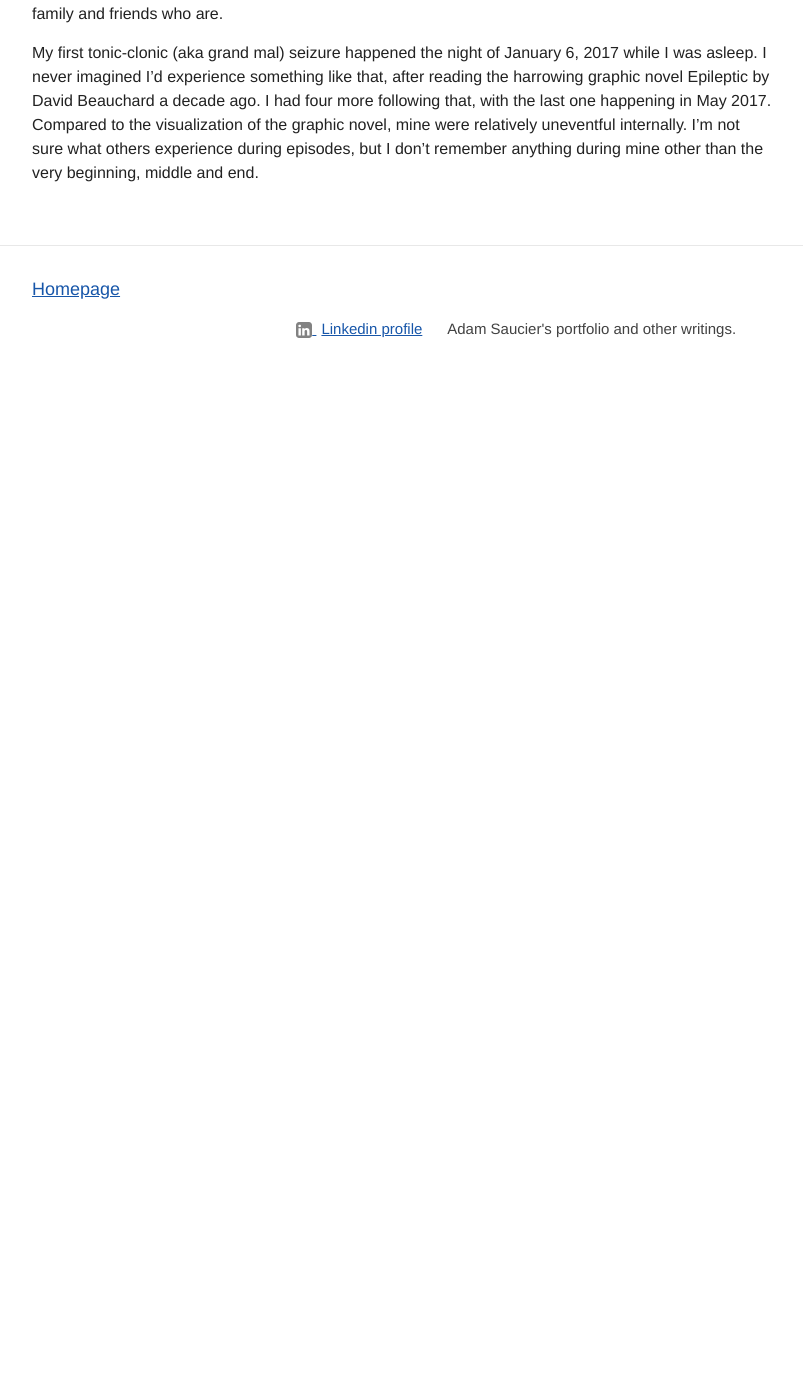
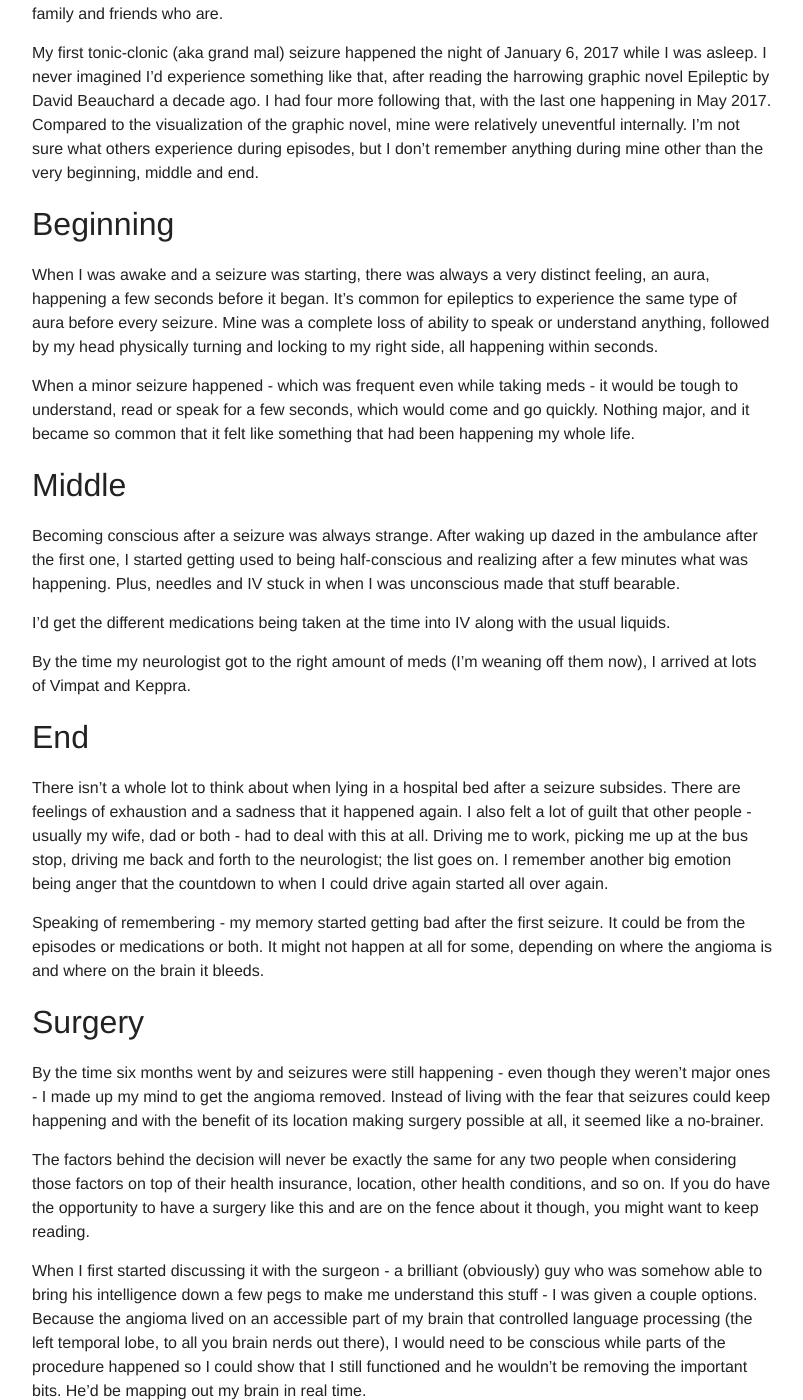
Before and after one commit to ajsaucier/ajsaucier.github.io, a Jekyll site: the page built from _posts/2019-02-07-a-look-back-on-brain-surgery.md, in a window 1280 px wide and 1400 px high, scrolled down 270 px. Shown: the whole window, without its empty margins (238-1041 px from the left). Built offline with Jekyll 4.4.1, drawn with Linux system fonts in a browser that asks for light colours; before the commit the page ends 900 px from its top, so only the background shows below that; some of the changed text lies outside the part shown.

Commit message:
Update Post “2019-02-07-a-look-back-on-brain-surgery”

```diff
--- a/_posts/2019-02-07-a-look-back-on-brain-surgery.md
+++ b/_posts/2019-02-07-a-look-back-on-brain-surgery.md
@@ -8,6 +8,49 @@ description: >-
 ---
 It’s been almost exactly a year since getting a cavernous angioma removed in awake craniotomy. Over 12 months almost all the scar scabs are almost gone,but the scar is still there and always admired by barbers. I think it might be worth sharing the experience with others planning for it personally or with family and friends who are.
 
+My first tonic-clonic (aka grand mal) seizure happened the night of January 6, 2017 while I was asleep. I never imagined I’d experience something like that, after reading the harrowing graphic novel Epileptic by David Beauchard a decade ago. I had four more following that, with the last one happening in May 2017. Compared to the visualization of the graphic novel, mine were relatively uneventful internally. I’m not sure what others experience during episodes, but I don’t remember anything during mine other than the very beginning, middle and end.
+
+## Beginning
+
+When I was awake and a seizure was starting, there was always a very distinct feeling, an aura, happening a few seconds before it began. It’s common for epileptics to experience the same type of aura before every seizure. Mine was a complete loss of ability to speak or understand anything, followed by my head physically turning and locking to my right side, all happening within seconds.
 
 
-My first tonic-clonic (aka grand mal) seizure happened the night of January 6, 2017 while I was asleep. I never imagined I’d experience something like that, after reading the harrowing graphic novel Epileptic by David Beauchard a decade ago. I had four more following that, with the last one happening in May 2017. Compared to the visualization of the graphic novel, mine were relatively uneventful internally. I’m not sure what others experience during episodes, but I don’t remember anything during mine other than the very beginning, middle and end.
+
+When a minor seizure happened - which was frequent even while taking meds - it would be tough to understand, read or speak for a few seconds, which would come and go quickly. Nothing major, and it became so common that it felt like something that had been happening my whole life.
+
+## Middle
+
+Becoming conscious after a seizure was always strange. After waking up dazed in the ambulance after the first one, I started getting used to being half-conscious and realizing after a few minutes what was happening. Plus, needles and IV stuck in when I was unconscious made that stuff bearable.
+
+I’d get the different medications being taken at the time into IV along with the usual liquids.
+
+By
+the time my neurologist got to the right amount of meds (I’m weaning off them now), I arrived at lots of Vimpat and Keppra.
+
+## End
+
+There isn’t a whole lot to think about when lying in a hospital bed after a seizure subsides. There are feelings of exhaustion and a sadness that it happened again. I also felt a lot of guilt that other people - usually my wife, dad or both - had to deal with this at all. Driving me to work, picking me up at the bus stop, driving me back and forth to the neurologist; the list goes on. I remember another big emotion being anger that the countdown to when I could drive again started all over again.
+
+
+
+Speaking of remembering - my memory started getting bad after the first seizure. It could be from the episodes or medications or both. It might not happen at all for some, depending on where the angioma is and where on the brain it bleeds.
+
+## Surgery
+
+By the time six months went by and seizures were still happening - even though they weren’t major ones - I made up my mind to get the angioma removed. Instead of living with the fear that seizures could keep happening and with the benefit of its location making surgery possible at all, it seemed like a no-brainer.
+
+
+
+The factors behind the decision will never be exactly the same for any two people when considering those factors on top of their health insurance, location, other health conditions, and so on. If you do have the opportunity to have a surgery like this and are on the fence about it though, you might want to keep reading.
+
+
+
+When I first started discussing it with the surgeon - a brilliant (obviously) guy who was somehow able to bring his intelligence down a few pegs to make me understand this stuff - I was given a couple options. Because the angioma lived on an accessible part of my brain that controlled language processing (the left temporal lobe, to all you brain nerds out there), I would need to be conscious while parts of the procedure happened so I could show that I still functioned and he wouldn’t be removing the important bits. He’d be mapping out my brain in real time.
+
+
+
+The other option allows for the patient to be asleep during the whole surgery, but for the surgery to take place in two segments. I’d be put to sleep while a section of the brain is removed, it would be placed in a freezer or something, he would do something to it...you know that? I won’t pretend to know anything about this choice. The thought of having my skull opened, closed, then opened again and the risk of infection made me immediately discount this option. For some reason, being awake during the surgery seemed like the way to go.
+
+
+
+As with most people, I read all over the internet about every aspect of awake craniotomy.
```
